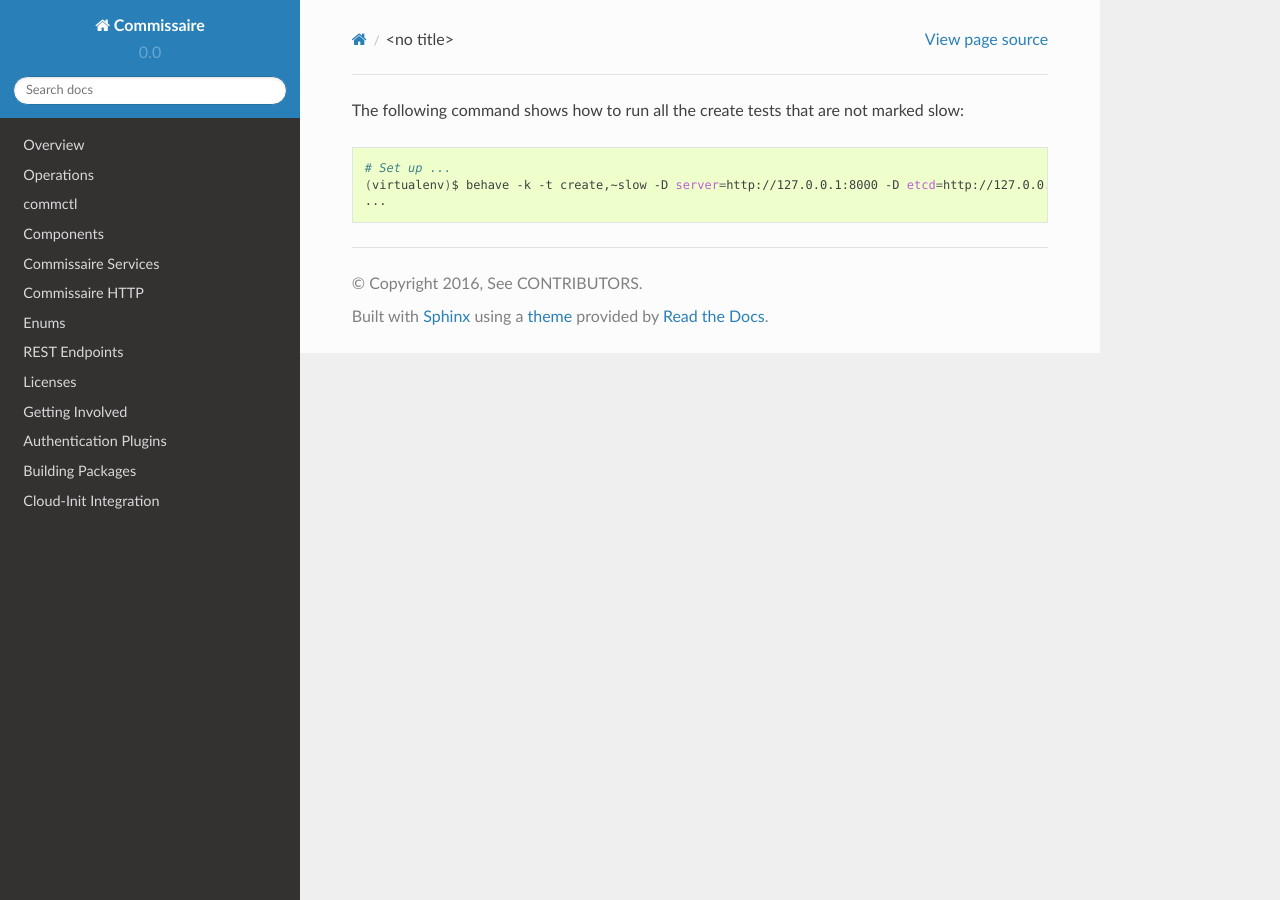
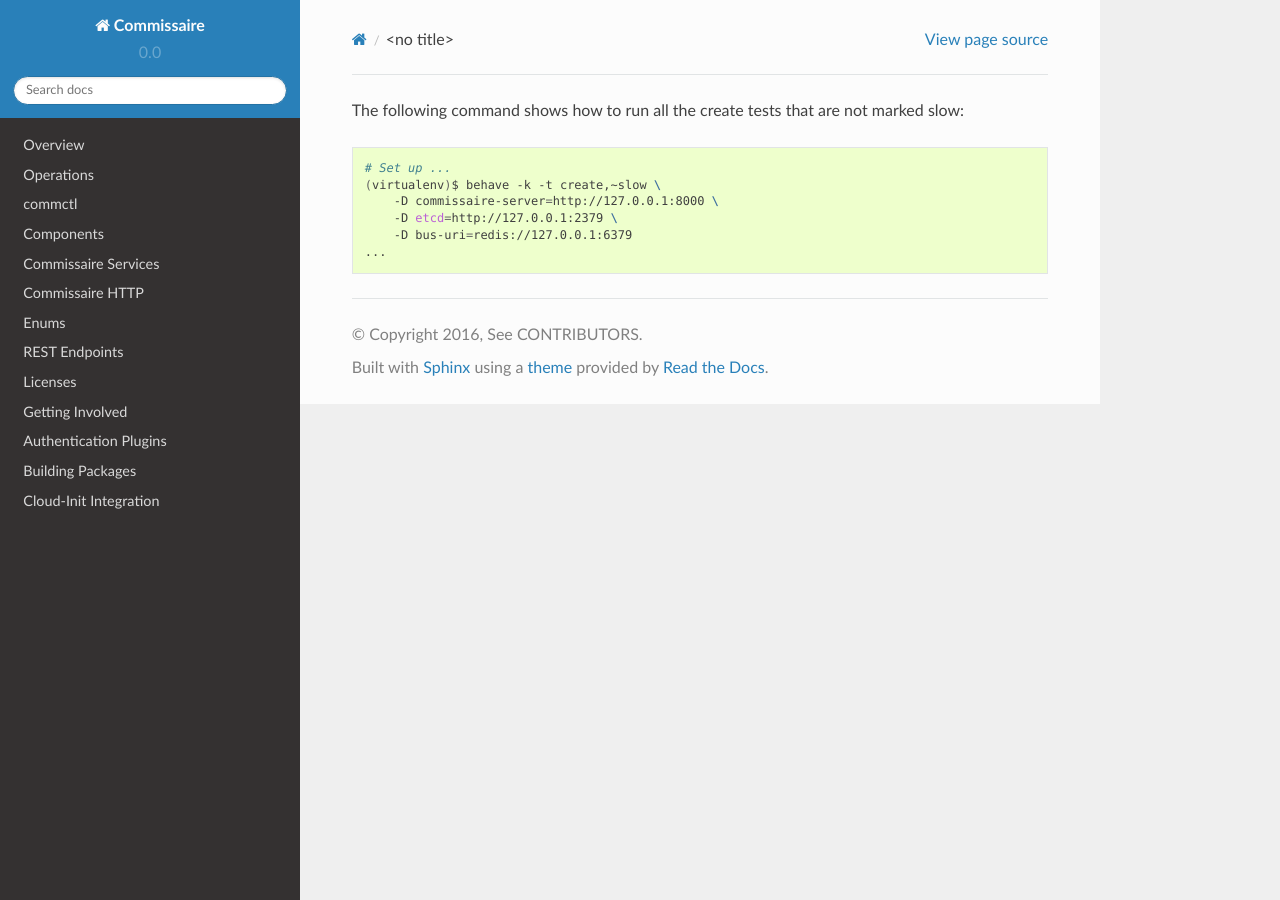
Before and after one commit to projectatomic/commissaire, a Sphinx documentation site: the page built from doc/examples/run_e2e_bdd_with_tags_example.rst, in a window 1280 px wide. Built offline with Sphinx 7.4.7 and the Read the Docs theme 2.0.0, drawn with Linux system fonts in a browser that asks for light colours; pages that are not in the unit, such as notebooks, are missing from menus.

Commit message:
doc: Updated bdd examples and doc.

```diff
--- a/doc/examples/run_e2e_bdd_with_tags_example.rst
+++ b/doc/examples/run_e2e_bdd_with_tags_example.rst
@@ -4,5 +4,8 @@ slow:
 .. code-block:: shell
 
    # Set up ...
-   (virtualenv)$ behave -k -t create,~slow -D server=http://127.0.0.1:8000 -D etcd=http://127.0.0.1:2379
+   (virtualenv)$ behave -k -t create,~slow \
+       -D commissaire-server=http://127.0.0.1:8000 \
+       -D etcd=http://127.0.0.1:2379 \
+       -D bus-uri=redis://127.0.0.1:6379
    ...
```
Also changed, not shown: doc/examples/run_e2e_bdd_example.rst (+11 -3 lines).
